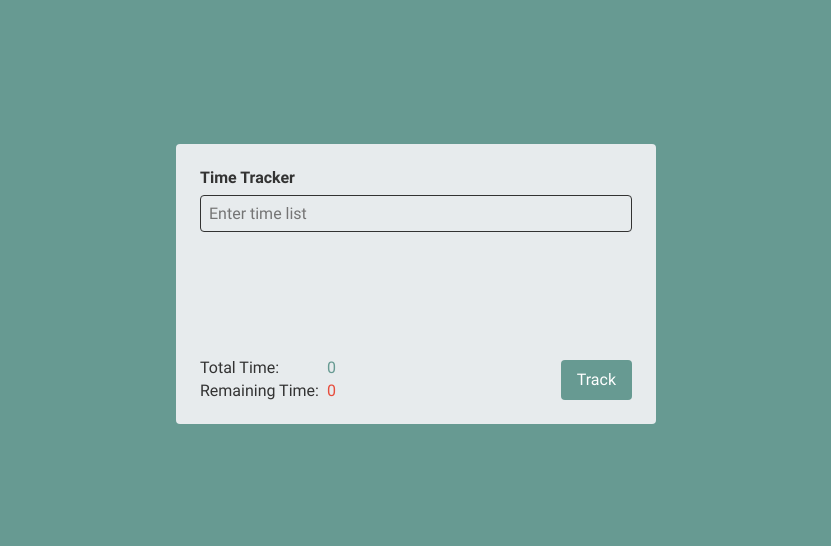
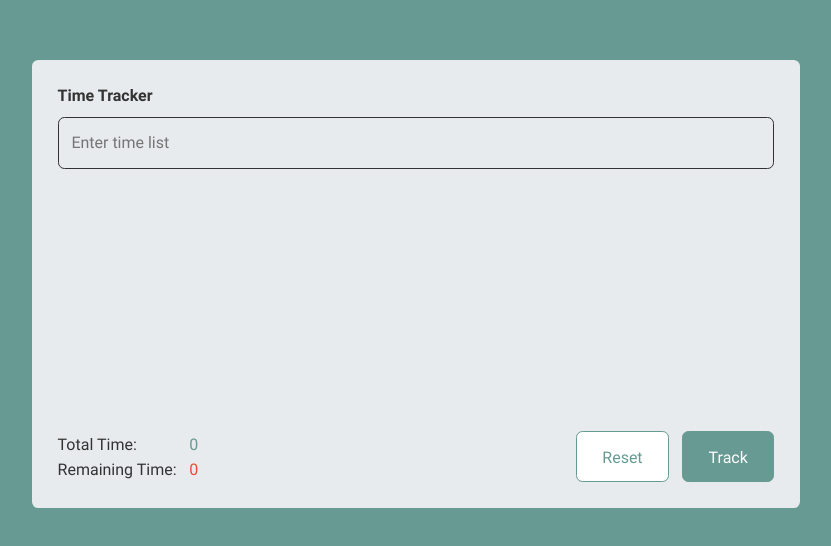
Before and after one commit to AbrahamyanKaren/time-tracker, a website: page index.html in a window 1280 px wide. Shown: the part 116-662 px from the top of the page, without its empty margins (224-1055 px from the left). Drawn offline with Linux system fonts and the light colour scheme.

Commit message:
px to rem

```diff
--- a/assets/styles/style.scss
+++ b/assets/styles/style.scss
@@ -1,10 +1,10 @@
 @import "reset";
 :root {
-  --backMain:  103, 154, 146; //#679A92
-  --backAlt:   231, 235, 237; //#E7EBED
-  --textDark:  51, 51, 51;    //#333333
-  --textLight: 255, 255, 255; //#FFFFFF
-  --warning:   231, 76, 60;   //#E74C3C
+  --colorPrimary:  103, 154, 146; //#679A92
+  --colorAlt:   231, 235, 237;    //#E7EBED
+  --colorDark:  51, 51, 51;       //#333333
+  --colorLight: 255, 255, 255;    //#FFFFFF
+  --colorWarning:   231, 76, 60;  //#E74C3C
 }
 
 * {
@@ -26,37 +26,38 @@ body {
 
 .main {
   align-items: center;
-  background-color: rgba(var(--backMain), 1);
+  background-color: rgba(var(--colorPrimary), 1);
   display: flex;
   flex-direction: column;
   justify-content: center;
 }
 
 .tracker {
-  background-color: rgba(var(--backAlt), 1);
-  border-radius: 4px;
+  background-color: rgba(var(--colorAlt), 1);
+  border-radius: .4rem;
   display: flex;
   flex-direction: column;
-  gap: 8px;
-  min-height: 280px;
-  padding: 24px;
-  width: 480px;
+  gap: .8rem;
+  min-height: 28rem;
+  padding: 1.6rem;
+  width: 48rem;
   &__title {
-    color: rgba(var(--textDark), 1);
+    color: rgba(var(--colorDark), 1);
   }
   &__form {
     width: 100%;
     &_input {
       outline: none;
-      border: 1px solid rgba(var(--textDark), 1);
+      border: .1rem solid rgba(var(--colorDark), 1);
       background-image: none;
       background-color: transparent;
-      border-radius: 4px;
+      border-radius: .4rem;
       display: inline-block;
       -webkit-box-shadow: none;
       -moz-box-shadow: none;
       box-shadow: none;
-      padding: 8px;
+      height: 3.2rem;
+      padding-inline: .8rem;
       width: 100%;
     }
   }
@@ -69,38 +70,53 @@ body {
     align-items: center;
     display: flex;
     justify-content: space-between;
+    gap: .8rem;
   }
   &__result-wrapper {
     display: grid;
-    grid-gap: 4px 8px;
+    grid-gap: .4rem .8rem;
     grid-template-columns: auto 2fr;
     grid-template-rows: repeat(2, 1fr);
+    flex-grow: 1;
     #totalTime {
-      color: rgba(var(--backMain), 1);
+      color: rgba(var(--colorPrimary), 1);
     }
     #remainingTime {
-      color: rgba(var(--warning), 1);
+      color: rgba(var(--colorWarning), 1);
     }
   }
   &__result {
-    color: rgba(var(--textDark), 1);
+    color: rgba(var(--colorDark), 1);
   }
   &__button {
     align-self: flex-end;
-    background-color: rgba(var(--backMain), 1);
-    border: none;
-    border-radius: 4px;
-    color: rgba(var(--textLight), 1);
+    border-width: .1rem;
+    border-style: solid;
+    border-radius: .4rem;
     cursor: pointer;
-    height: 40px;
-    line-height: 40px;
-    padding: 0 16px;
-    &:hover {
-      box-shadow: 0 1px 3px 0 rgba(var(--textDark), .6);
+    height: 3.2rem;
+    line-height: 3.2rem;
+    padding: 0 1.6rem;
+    transition: all .2s;
+    &.disabled {
+      opacity: .4;
+      pointer-events: none;
     }
-    &.disabled {
-      opacity: 0.4;
-      pointer-events: none;
+    &_primary {
+      background-color: rgba(var(--colorPrimary), 1);
+      border-color: rgba(var(--colorPrimary), 1);
+      color: rgba(var(--colorLight), 1);
+      &:hover {
+        box-shadow: 0 .1rem .3rem 0 rgba(var(--colorDark), .6);
+      }
+    }
+    &_secondary {
+      background-color: rgba(var(--colorLight), 1);
+      border-color: rgba(var(--colorPrimary), 1);
+      color: rgba(var(--colorPrimary), 1);
+      &:hover {
+        border-color: rgba(var(--colorPrimary), .6);
+      }
     }
   }
 }
--- a/index.html
+++ b/index.html
@@ -2,7 +2,7 @@
 <html lang="en">
 <head>
     <meta charset="UTF-8">
-    <title>Title</title>
+    <title>Time Tracker</title>
     <meta name="viewport" content="width=device-width, initial-scale=1" />
     <link rel="stylesheet" href="./assets/icons/style.css"/>
     <link rel="stylesheet" href="./assets/fonts/stylesheet.css"/>
@@ -25,7 +25,8 @@
                     <p class="tracker__result">Remaining Time:</p>
                     <span id="remainingTime">0</span>
                 </div>
-                <button type="submit" class="tracker__button"  form="trackerForm">Track</button>
+                <button type="reset" class="tracker__button tracker__button_secondary"  form="trackerForm">Reset</button>
+                <button type="submit" class="tracker__button tracker__button_primary"  form="trackerForm">Track</button>
             </div>
         </div>
 
```
Also changed, not shown: css/style.css.
